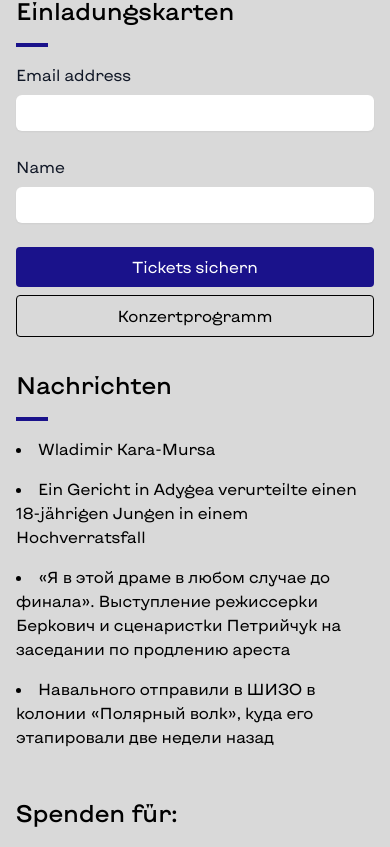
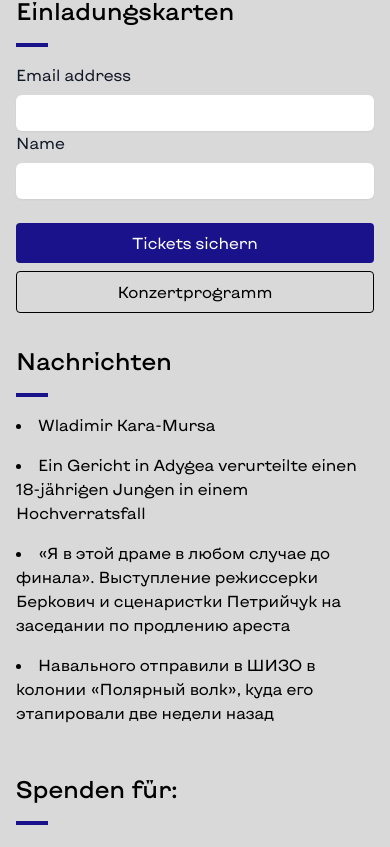
Before and after one commit to ivanmatcuka/ru-prisoners, a Next.js app: page / in a window 390 px wide. Shown: the part 917-1764 px from the top of the page. Built offline with nearby package versions, Linux system fonts and the light colour scheme.

Commit message:
WIP: submit form

```diff
--- a/package.json
+++ b/package.json
@@ -9,6 +9,7 @@
     "lint": "next lint"
   },
   "dependencies": {
+    "formik": "^2.4.5",
     "hover.css": "^2.3.2",
     "next": "14.0.4",
     "react": "^18",
--- a/src/components/Form.jsx
+++ /dev/null
@@ -1,58 +0,0 @@
-export const Form = () => {
-  return (
-    <div className="flex min-h-full flex-col justify-start w-full px-0 lg:px-8">
-      <div className="sm:mx-auto sm:w-full sm:max-w-sm">
-        <h2 className="text-2xl font-medium">Einladungskarten</h2>
-        <div className="news-block__notch mb-4 mt-4"></div>
-      </div>
-
-      <div className="w-full">
-        <form className="space-y-6" action="#" method="POST">
-          <div>
-            <label for="email" className="block text-gray-900">
-              Email address
-            </label>
-            <div className="mt-2">
-              <input
-                id="email"
-                name="email"
-                type="email"
-                autoComplete="email"
-                className="block w-full rounded-md border-0 p-1.5 shadow-sm ring-inset ring-gray-300 placeholder:text-gray-400 focus:ring-2 focus:ring-inset focus:ring-indigo-600 sm:text-sm sm:leading-6"
-                required
-              />
-            </div>
-          </div>
-
-          <div>
-            <div className="flex items-center justify-between">
-              <label for="name" className="block text-gray-900">
-                Name
-              </label>
-            </div>
-            <div className="mt-2">
-              <input
-                id="name"
-                name="name"
-                className="block w-full rounded-md border-0 p-1.5 shadow-sm ring-inset ring-gray-300 placeholder:text-gray-400 focus:ring-2 focus:ring-inset focus:ring-indigo-600 sm:text-sm sm:leading-6"
-                required
-              />
-            </div>
-          </div>
-
-          <div>
-            <button
-              className="block bg-accent text-white rounded py-2 px-4 mb-2 w-full"
-              type="submit"
-            >
-              Tickets sichern
-            </button>
-            <button className="block bg-grey border border-black rounded py-2 px-4 w-full">
-              Konzertprogramm
-            </button>
-          </div>
-        </form>
-      </div>
-    </div>
-  );
-};
--- /dev/null
+++ b/src/components/RegistrationForm.jsx
@@ -0,0 +1,67 @@
+import { Formik, Field, Form } from "formik";
+
+export const RegistrationForm = () => {
+  return (
+    <div className="flex min-h-full flex-col justify-start w-full px-0 lg:px-8">
+      <div className="sm:mx-auto sm:w-full sm:max-w-sm">
+        <h2 className="text-2xl font-medium">Einladungskarten</h2>
+        <div className="news-block__notch mb-4 mt-4"></div>
+      </div>
+
+      <div className="w-full">
+        <Formik
+          className="space-y-6"
+          initialValues={{
+            email: "",
+            name: "",
+          }}
+          onSubmit={(values) => {
+            console.log(values);
+          }}
+        >
+          <Form>
+            <div>
+              <label className="block text-gray-900">Email address</label>
+              <div className="mt-2">
+                <Field
+                  id="email"
+                  name="email"
+                  type="email"
+                  autoComplete="email"
+                  className="block w-full rounded-md border-0 p-1.5 shadow-sm ring-inset ring-gray-300 placeholder:text-gray-400 focus:ring-2 focus:ring-inset focus:ring-indigo-600 sm:text-sm sm:leading-6"
+                  required
+                />
+              </div>
+            </div>
+
+            <div>
+              <div className="flex items-center justify-between">
+                <label className="block text-gray-900">Name</label>
+              </div>
+              <div className="mt-2">
+                <Field
+                  id="name"
+                  name="name"
+                  className="block w-full rounded-md border-0 p-1.5 shadow-sm ring-inset ring-gray-300 placeholder:text-gray-400 focus:ring-2 focus:ring-inset focus:ring-indigo-600 sm:text-sm sm:leading-6"
+                  required
+                />
+              </div>
+            </div>
+
+            <div className="mt-6">
+              <button
+                className="block bg-accent text-white rounded py-2 px-4 mb-2 w-full"
+                type="submit"
+              >
+                Tickets sichern
+              </button>
+              <button className="block bg-grey border border-black rounded py-2 px-4 w-full">
+                Konzertprogramm
+              </button>
+            </div>
+          </Form>
+        </Formik>
+      </div>
+    </div>
+  );
+};
--- a/src/pages/index.js
+++ b/src/pages/index.js
@@ -1,6 +1,6 @@
 import { Donate } from "@/components/Donate";
 import { Feed } from "@/components/Feed";
-import { Form } from "@/components/Form";
+import { RegistrationForm } from "@/components/RegistrationForm";
 import { Person } from "@/components/Person";
 
 import Image from "next/image";
@@ -144,17 +144,18 @@ export default function Home() {
           </p>
         </div>
         <div className="w-full lg:w-96 news-block">
-          <Form />
+          <RegistrationForm />
         </div>
       </div>
       <div className="flex flex-col gap-y-8 lg:gap-x-16 lg:flex-row mt-8 lg:mt-16">
         <div className="w-full lg:w-80 news-block">
           <h2 className="text-2xl font-medium">Nachrichten</h2>
-          <div className="news-block__notch mb-4 mt-4"></div>
+          <div className="news-block__notch mb-4 mt-4" />
           <Feed />
         </div>
         <div className="flex flex-col flex-1">
           <h2 className="text-2xl font-medium">Spenden für:</h2>
+          <div className="news-block__notch mb-4 mt-4" />
           <div className="flex mt-8 lg:m-auto flex-wrap items-center justify-between gap-y-8">
             {DONATES.map((donate, index) => (
               <div className="w-full lg:w-2/6" key={index}>
```
Also changed, not shown: 1 other file (tests, documents, lock files or other folders).
